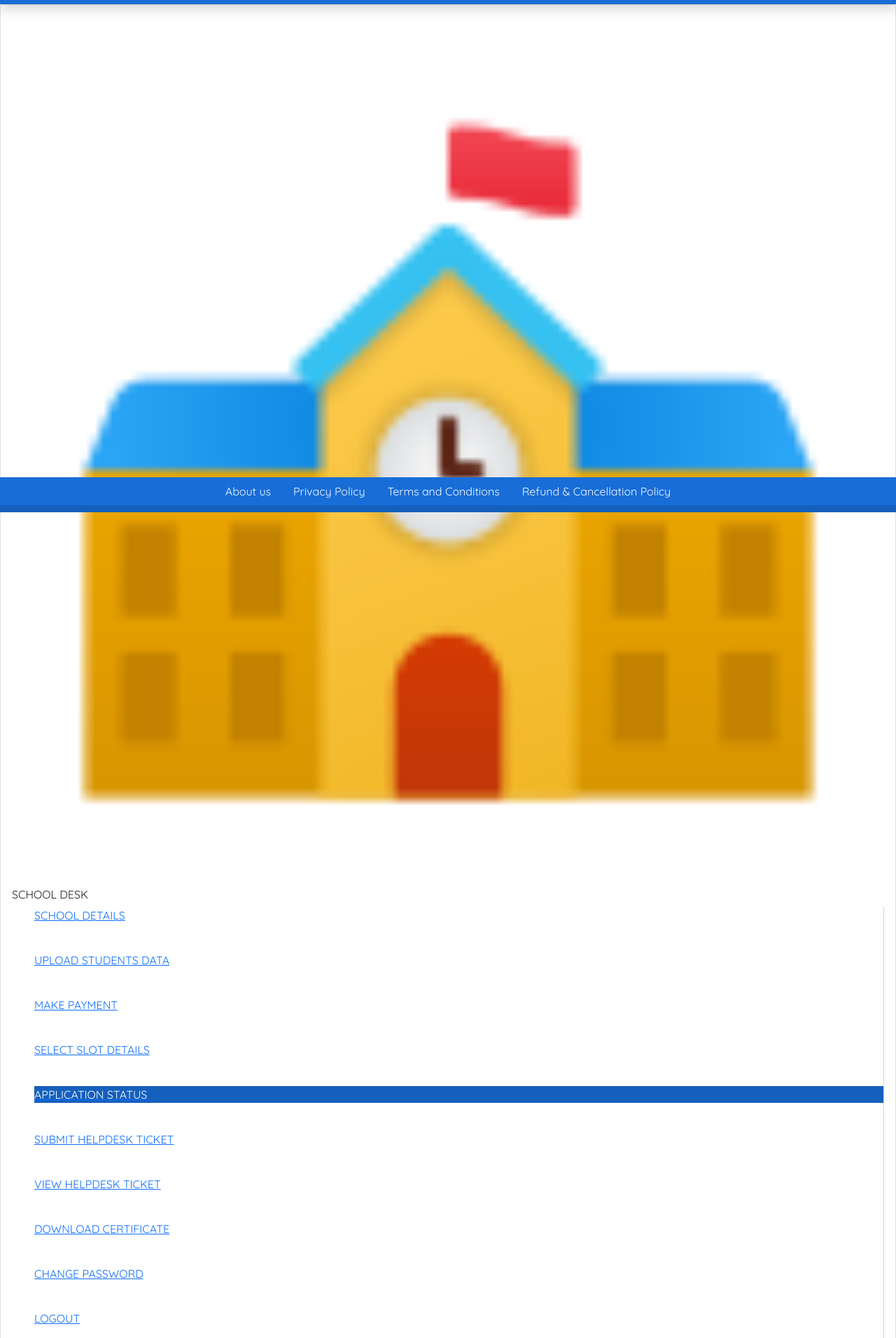
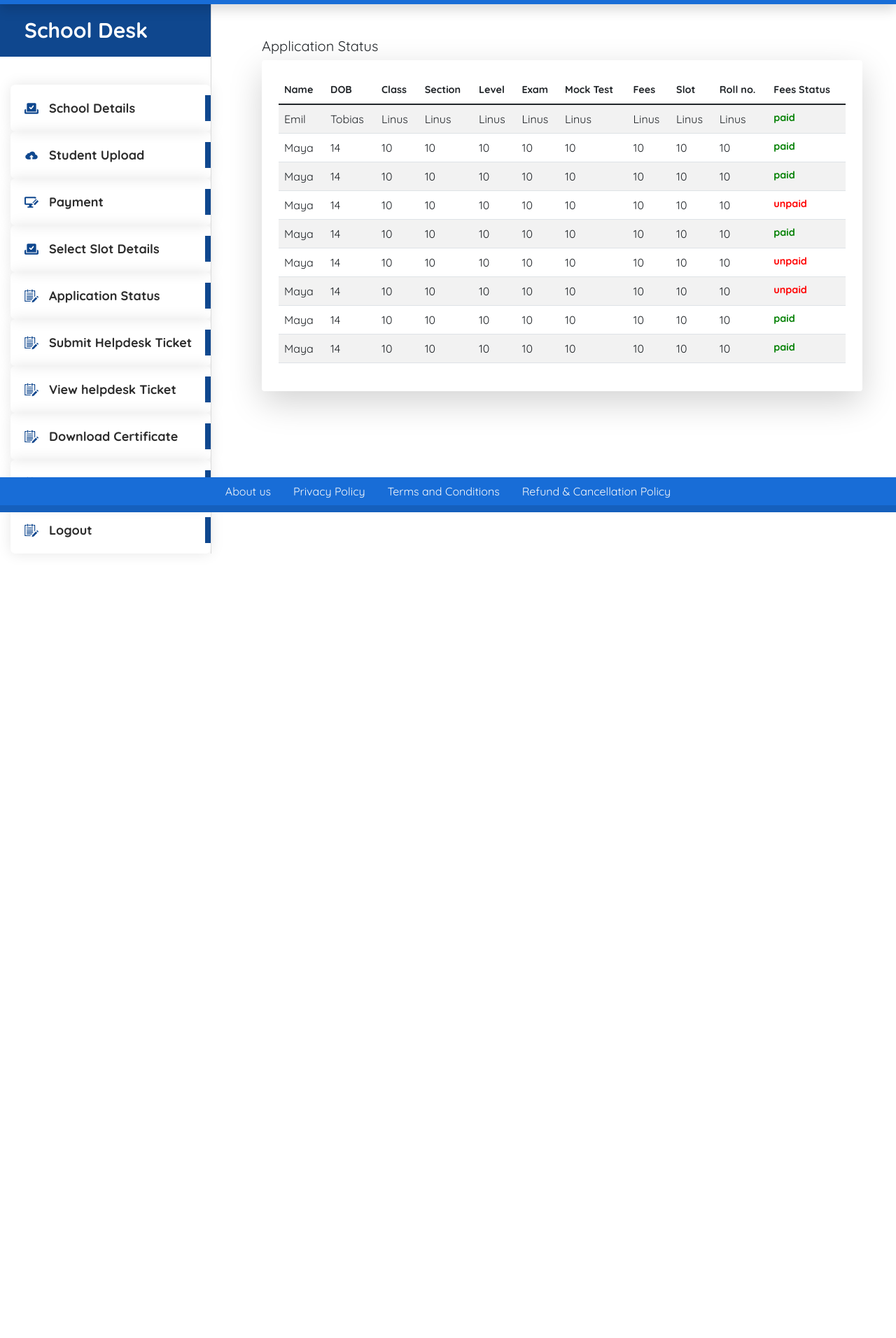
Before and after one commit to harshyadav9/testrepo, a React (Create React App) app: page /school-application-status in a window 1280 px wide. Shown: the part 68-1980 px from the top of the page at 70% size. After the commit the page ends 899 px from the top, so only its background shows below. Built offline with nearby package versions, Linux system fonts and the light colour scheme; no server answers.

Commit message:
updated code

```diff
--- a/src/apis/api.js
+++ b/src/apis/api.js
@@ -32,6 +32,7 @@ export const API_END_POINTS = {
 	getpaymentdetails: 'api/getpaymentdetails',
 	uploadApi: 'terry/uploadData',
 	// slotting api endpoints
+	isSlottingAllowed: 'api/isSlottingAllowed',
 	getslots: 'terry/getSlotsData',
 	submitslot: 'terry/updateSchoolAndSlotDetail',
 
--- a/src/assets/css/style_new.css
+++ b/src/assets/css/style_new.css
@@ -346,6 +346,7 @@ img {
   font-weight: 600;
   border-radius: 7px;
   align-items: center;
+  position: relative;
 }
 
 .sidebar ul li a:after {
--- a/src/pages/school/ErrorList.js
+++ b/src/pages/school/ErrorList.js
@@ -35,7 +35,7 @@ const Error = [
 		fieldNam: "email",
 		message: "Please enter email",
 		status: false,
-		regex: /^\w+@[a-zA-Z_]+?\.[a-zA-Z]{2,20}$/,
+		regex: /^[a-z0-9._%+-]+@[a-z0-9.-]+\.[a-z]{2,4}$/,
 		message2: "Please enter valid email",
 	},
 	{
--- a/src/pages/school/SchoolApplicationStatus.js
+++ b/src/pages/school/SchoolApplicationStatus.js
@@ -2,79 +2,25 @@ import React from "react";
 import { Link } from "react-router-dom";
 import schoolimg from "../../assets/icons/school.png";
 import { Colors } from "../../assets/css/color";
+import Sidebar from "../main/sidebar";
+import "./SchoolApplicationStatus.scss";
 
 export default function SchoolApplicationStatus() {
   return (
-    <div className="container-home">
-      <div className="card">
-        <div className="card-body">
-          <h6 class="card-title">
-            <span>
-              <img class="card-img-top" src={schoolimg} alt="Card image" />
-            </span>
-            SCHOOL DESK
-          </h6>
-          <ul class="sidebar">
-            <Link to="">
-              <p class="side-text">SCHOOL DETAILS</p>
-            </Link>
-            <br />
-            <Link to="">
-              <p
-                class="side-text"
-              >
-                UPLOAD STUDENTS DATA
-              </p>
-            </Link>
-            <br />
-            <Link to="">
-              <p class="side-text"
-              >MAKE PAYMENT</p>
-            </Link>
-            <br />
-            <Link to="">
-              <p class="side-text">SELECT SLOT DETAILS</p>
-            </Link>
-            <br />
-            <Link to="">
-              <p class="side-text"
-                style={{ backgroundColor: Colors.MAINCOLOR, color: "#fff" }}
-              >APPLICATION STATUS</p>
-            </Link>
-            <br />
-            <Link to="/school-helpdesk-ticket">
-              <p class="side-text">SUBMIT HELPDESK TICKET</p>
-            </Link>
-            <br />
-            <Link to="/school-view-helpdesk-ticket">
-              <p class="side-text">VIEW HELPDESK TICKET</p>
-            </Link>
-            <br />
-            <Link to="/school-certificate">
-              <p class="side-text">DOWNLOAD CERTIFICATE</p>
-            </Link>
-            <br />
-            <Link to="/school-change-password" >
-              <p class="side-text">CHANGE PASSWORD</p>
-            </Link>
-            <br />
-            <Link to="/">
-              <p class="side-text">LOGOUT</p>
-            </Link>
-            <br />
-          </ul>
-        </div>
+    <div className="row ">
+      <div className="col-lg-3">
+        <Sidebar />
       </div>
 
-      <div className="main-head">
-        <div className="main">
-          <marquee> Welcome to Green Olympiad</marquee>
+      <div className="col-lg-9 ">
+        <div className="application-status p-5">
+          <div className="page-heading">
+            <h4>Application Status</h4>
+            {/* <p>Check Payment details</p> */}
           </div>
-
-        <h2 style={{textAlign: "center", marginBottom: -15}}>Application Status</h2>
-        <div class="Application-section">
-          <div>
-            <table className="application-status-table">
+          <div className="shadow-lg p-4 bg-body rounded">
+            <table className="table table-striped">
+              <thead>
                 <tr>
                   <th>Name</th>
                   <th>DOB</th>
@@ -88,6 +34,8 @@ export default function SchoolApplicationStatus() {
                   <th>Roll no.</th>
                   <th>Fees Status</th>
                 </tr>
+              </thead>
+              <tbody>
                 <tr>
                   <td>Emil</td>
                   <td>Tobias</td>
@@ -99,7 +47,7 @@ export default function SchoolApplicationStatus() {
                   <td>Linus</td>
                   <td>Linus</td>
                   <td>Linus</td>
-                <td style={{color: "green", fontWeight: 500}}>paid</td>
+                  <td style={{ color: "green" }}>paid</td>
                 </tr>
                 <tr>
                   <td>Maya</td>
@@ -112,7 +60,7 @@ export default function SchoolApplicationStatus() {
                   <td>10</td>
                   <td>10</td>
                   <td>10</td>
-                <td style={{color: "green", fontWeight: 500}}>paid</td>
+                  <td style={{ color: "green" }}>paid</td>
                 </tr>
                 <tr>
                   <td>Maya</td>
@@ -125,7 +73,7 @@ export default function SchoolApplicationStatus() {
                   <td>10</td>
                   <td>10</td>
                   <td>10</td>
-                <td style={{color: "green", fontWeight: 500}}>paid</td>
+                  <td style={{ color: "green" }}>paid</td>
                 </tr>
                 <tr>
                   <td>Maya</td>
@@ -138,7 +86,7 @@ export default function SchoolApplicationStatus() {
                   <td>10</td>
                   <td>10</td>
                   <td>10</td>
-                <td style={{color: "red", fontWeight: 500}}>unpaid</td>
+                  <td style={{ color: "red" }}>unpaid</td>
                 </tr>
                 <tr>
                   <td>Maya</td>
@@ -151,7 +99,7 @@ export default function SchoolApplicationStatus() {
                   <td>10</td>
                   <td>10</td>
                   <td>10</td>
-                <td style={{color: "green", fontWeight: 500}}>paid</td>
+                  <td style={{ color: "green" }}>paid</td>
                 </tr>
                 <tr>
                   <td>Maya</td>
@@ -164,7 +112,7 @@ export default function SchoolApplicationStatus() {
                   <td>10</td>
                   <td>10</td>
                   <td>10</td>
-                <td style={{color: "red", fontWeight: 500}}>unpaid</td>
+                  <td style={{ color: "red" }}>unpaid</td>
                 </tr>
                 <tr>
                   <td>Maya</td>
@@ -177,7 +125,7 @@ export default function SchoolApplicationStatus() {
                   <td>10</td>
                   <td>10</td>
                   <td>10</td>
-                <td style={{color: "red", fontWeight: 500}}>unpaid</td>
+                  <td style={{ color: "red" }}>unpaid</td>
                 </tr>
                 <tr>
                   <td>Maya</td>
@@ -190,7 +138,7 @@ export default function SchoolApplicationStatus() {
                   <td>10</td>
                   <td>10</td>
                   <td>10</td>
-                <td style={{color: "green", fontWeight: 500}}>paid</td>
+                  <td style={{ color: "green" }}>paid</td>
                 </tr>
                 <tr>
                   <td>Maya</td>
@@ -203,8 +151,9 @@ export default function SchoolApplicationStatus() {
                   <td>10</td>
                   <td>10</td>
                   <td>10</td>
-                <td style={{color: "green", fontWeight: 500}}>paid</td>
+                  <td style={{ color: "green" }}>paid</td>
                 </tr>
+              </tbody>
             </table>
           </div>
         </div>
--- /dev/null
+++ b/src/pages/school/SchoolApplicationStatus.scss
@@ -0,0 +1,16 @@
+.application-status {
+    table {
+        thead {
+            font-size: 90%;
+        }
+
+        tr {
+            td {
+                &:last-child {
+                    font-weight: bold;
+                    font-size: 90%;
+                }
+            }
+        }
+    }
+}
--- a/src/pages/school/SchoolEditDetails.js
+++ b/src/pages/school/SchoolEditDetails.js
@@ -475,7 +475,7 @@ export default function SchoolEditDetails() {
                         type="text"
                         style={{ backgroundColor: "#dfdbdb" }}
                         disabled
-                        placeholder={decoded?.principalname}
+                        placeholder={decoded?.principal_name}
                         name="uname"
                         required
                       />
--- a/src/pages/school/SchoolLogin.js
+++ b/src/pages/school/SchoolLogin.js
@@ -89,8 +89,7 @@ export default function SchoolLogin() {
               mobile: res.data.data.mobile,
               principal_name: res.data.data.principalname,
               email: res.data.data.email,
-              district: res.data.data.district,
-              coordinating_teacher: res.data.data.coordinating_teacher
+              district: res.data.data.district
             });
 
           } else {
--- a/src/pages/school/SchoolPayment.js
+++ b/src/pages/school/SchoolPayment.js
@@ -124,7 +124,7 @@ export default function SchoolPayment() {
 
   const makePayment = async () => {
 
-    const payment = await axios.get(`${API_BASE_URL}${API_END_POINTS.payment}`);
+    const payment = await axios.post(`${API_BASE_URL}${API_END_POINTS.payment}`, { amount: totalThemeExamPay + tMockStu * mockFee });
     //const payment = await axios.get(`${API_END_POINTS.payment}`);
 
     console.log("payment", payment);
--- a/src/pages/school/SchoolSlot.js
+++ b/src/pages/school/SchoolSlot.js
@@ -19,13 +19,21 @@ export default function SchoolSlot() {
   const [isFade, setFade] = useState(true)
   const [availableSlots, setavailableSlots] = useState([]);
   const [studantWithSlot, setstudantWithSlot] = useState([]);
-  const [serverPayLoad, setPayload] = useState([])
+  const [serverPayLoad, setPayload] = useState([]);
+  const [slotErrmsg, setSlotErrmsg] = useState("");
 
   const [serverPayloadData, setServerPayloadData] = useState([]);
   const navigation = useNavigate()
 
   let decodedSchoolData = {}
   const getSlots = async () => {
+
+    let isSlotAllowedRes = await axios.post(`${API_BASE_URL}${API_END_POINTS.isSlottingAllowed}`, { schoolCode: state.school_code });
+
+    if (isSlotAllowedRes?.data && isSlotAllowedRes.status) {
+      if (!isSlotAllowedRes?.data?.data.isSlottingAllowed) {
+        setSlotErrmsg(isSlotAllowedRes.data.message);
+      } else {
         let response = await axios.get(`${API_BASE_JAVA_URL}${API_END_POINTS.getslots}`, {
           //let response = await axios.get(`${API_BASE_JAVA_URL}${API_END_POINTS.getslots}`, {
           params: {
@@ -34,10 +42,16 @@ export default function SchoolSlot() {
           }
         });
 
+        console.log("response", response);
+
         if (response?.data && response.status) {
           // setSlot(response.data.list)
           setSlot(response.data);
         }
+      }
+    }
+
+
   }
 
   useEffect(() => {
@@ -399,7 +413,8 @@ export default function SchoolSlot() {
                 <p>Slot selection for exam</p>
               </div>
               <div className="shadow bg-white rounded-16">
-                <div className="p-4 ">
+                <div className="p-4 " >
+                  <p><h2>{slotErrmsg}</h2></p>
                   <div className="row">
 
                     {
```
Lines whose indentation alone changed are shown as unchanged.
